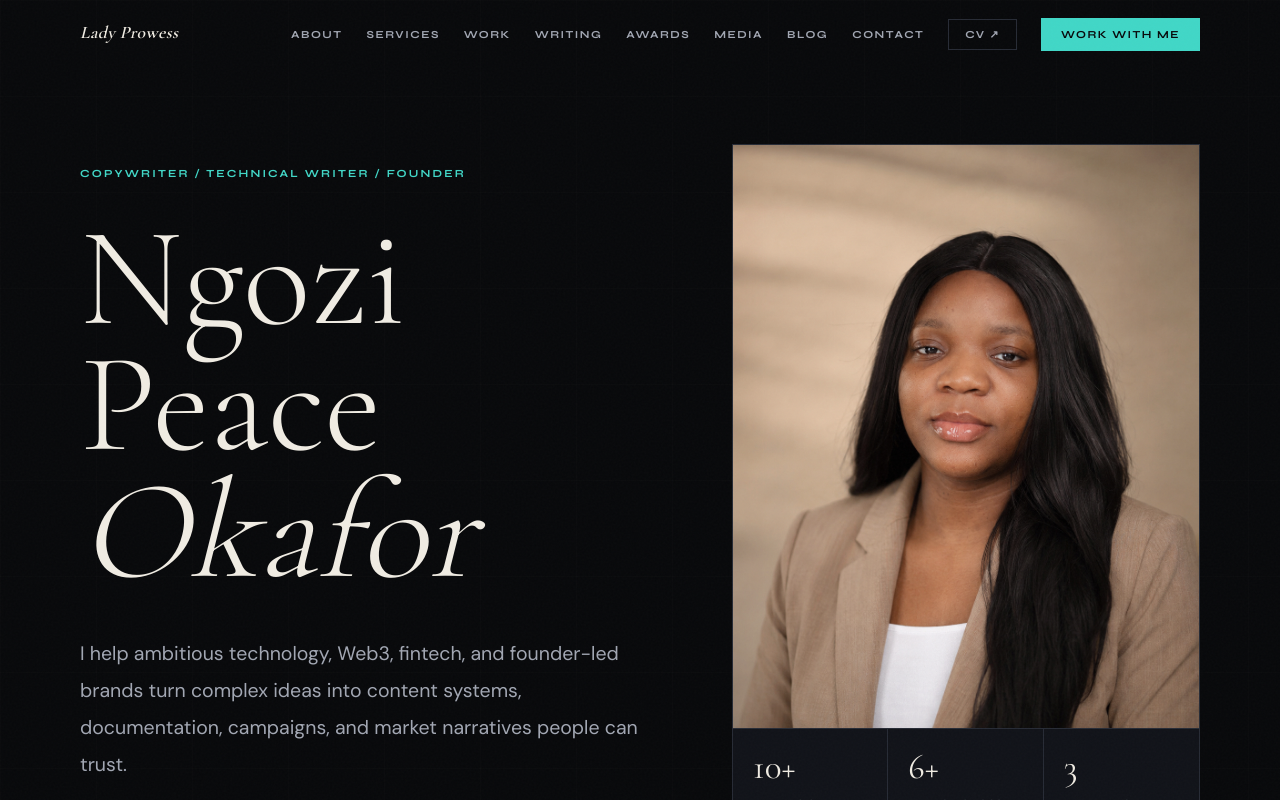
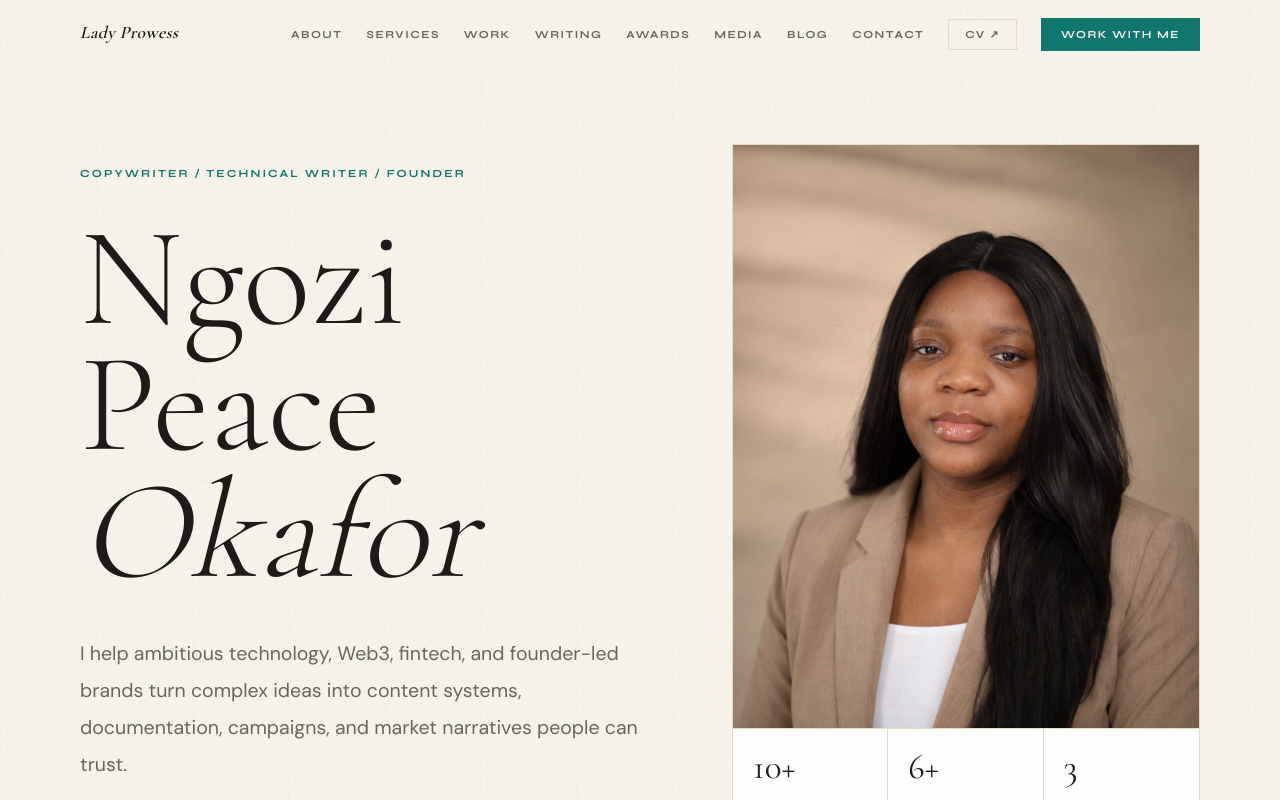
Before and after one commit to Ladyprowess/portfoio, a Next.js app: page / in a window 1280 px wide. Shown: the top 800 px of the page. Built offline with nearby package versions, Linux system fonts and the light colour scheme.

Commit message:
light mode

```diff
--- a/app/globals.css
+++ b/app/globals.css
@@ -4,13 +4,13 @@
 
 /* ── Design tokens ─────────────────────────────── */
 :root {
-  --bg:          #08090b;
-  --surface:     #111319;
-  --primary:     #41d7c7;
-  --amber:       #d7b46a;
-  --parchment:   #f0ece3;
-  --muted:       #a2a7b3;
-  --border:      #272b35;
+  --bg:          #f7f3ea;
+  --surface:     #ffffff;
+  --primary:     #0f766e;
+  --amber:       #b45309;
+  --parchment:   #1c1a17;
+  --muted:       #6b655c;
+  --border:      #e3dcc9;
 }
 
 /* ── Base ──────────────────────────────────────── */
@@ -35,14 +35,14 @@ body::before {
 
 /* ── Typography utilities ──────────────────────── */
 .gradient-text {
-  background: linear-gradient(135deg, #41d7c7 0%, #d7b46a 100%);
+  background: linear-gradient(135deg, #0f766e 0%, #b45309 100%);
   -webkit-background-clip: text;
   -webkit-text-fill-color: transparent;
   background-clip: text;
 }
 
 .gradient-text-gold {
-  background: linear-gradient(135deg, #d7b46a 0%, #f0ece3 100%);
+  background: linear-gradient(135deg, #b45309 0%, #1c1a17 100%);
   -webkit-background-clip: text;
   -webkit-text-fill-color: transparent;
   background-clip: text;
--- a/app/kivorapay-seed/page.tsx
+++ b/app/kivorapay-seed/page.tsx
@@ -86,7 +86,7 @@ export default function KivoraPaySeedPage() {
           className="absolute inset-0 opacity-30"
           style={{
             backgroundImage:
-              'linear-gradient(to right, rgba(240,236,227,0.04) 1px, transparent 1px), linear-gradient(to bottom, rgba(240,236,227,0.04) 1px, transparent 1px)',
+              'linear-gradient(to right, rgba(28,26,23,0.05) 1px, transparent 1px), linear-gradient(to bottom, rgba(28,26,23,0.05) 1px, transparent 1px)',
             backgroundSize: '88px 88px',
           }}
         />
--- a/components/Hero.tsx
+++ b/components/Hero.tsx
@@ -20,7 +20,7 @@ export default function Hero() {
         className="absolute inset-0 pointer-events-none opacity-35"
         style={{
           backgroundImage:
-            'linear-gradient(to right, rgba(240,236,227,0.035) 1px, transparent 1px), linear-gradient(to bottom, rgba(240,236,227,0.035) 1px, transparent 1px)',
+            'linear-gradient(to right, rgba(28,26,23,0.05) 1px, transparent 1px), linear-gradient(to bottom, rgba(28,26,23,0.05) 1px, transparent 1px)',
           backgroundSize: '96px 96px',
         }}
       />
--- a/components/Nav.tsx
+++ b/components/Nav.tsx
@@ -36,7 +36,7 @@ export default function Nav() {
         animate={{ y: 0, opacity: 1 }}
         transition={{ duration: 0.7, ease: [0.22, 1, 0.36, 1] }}
         className={`fixed top-0 left-0 right-0 z-50 flex items-center justify-between px-8 md:px-20 py-5 transition-colors duration-300 ${
-          scrolled ? 'bg-bg/92 backdrop-blur-2xl border-b border-ink-border' : 'bg-transparent'
+          scrolled ? 'bg-bg/[0.98] backdrop-blur-2xl border-b border-ink-border' : 'bg-transparent'
         }`}
       >
         <a
@@ -99,7 +99,7 @@ export default function Nav() {
             animate={{ opacity: 1 }}
             exit={{ opacity: 0 }}
             transition={{ duration: 0.22 }}
-            className="fixed inset-0 z-40 bg-bg/97 backdrop-blur-2xl xl:hidden overflow-y-auto px-8 pt-32 pb-28"
+            className="fixed inset-0 z-40 bg-bg/[0.97] backdrop-blur-2xl xl:hidden overflow-y-auto px-8 pt-32 pb-28"
           >
             <div className="min-h-full flex flex-col items-center justify-center gap-2">
               {links.map((l, i) => (
--- a/tailwind.config.ts
+++ b/tailwind.config.ts
@@ -9,17 +9,17 @@ const config: Config = {
   theme: {
     extend: {
       colors: {
-        bg:       '#08090b',
-        surface:  '#111319',
-        'surface-2': '#171a22',
-        primary:  '#41d7c7',
-        'primary-dim': '#1b8f86',
-        'primary-glow': 'rgba(65,215,199,0.12)',
-        amber:    '#d7b46a',
-        'amber-dim': '#7d6636',
-        parchment: '#f0ece3',
-        muted:    '#a2a7b3',
-        'ink-border': '#272b35',
+        bg:       '#f7f3ea',
+        surface:  '#ffffff',
+        'surface-2': '#efe8d8',
+        primary:  '#0f766e',
+        'primary-dim': '#0b5c56',
+        'primary-glow': 'rgba(15,118,110,0.10)',
+        amber:    '#b45309',
+        'amber-dim': '#8a3f07',
+        parchment: '#1c1a17',
+        muted:    '#6b655c',
+        'ink-border': '#e3dcc9',
       },
       fontFamily: {
         display: ['var(--font-cormorant)', 'Georgia', 'serif'],
```
